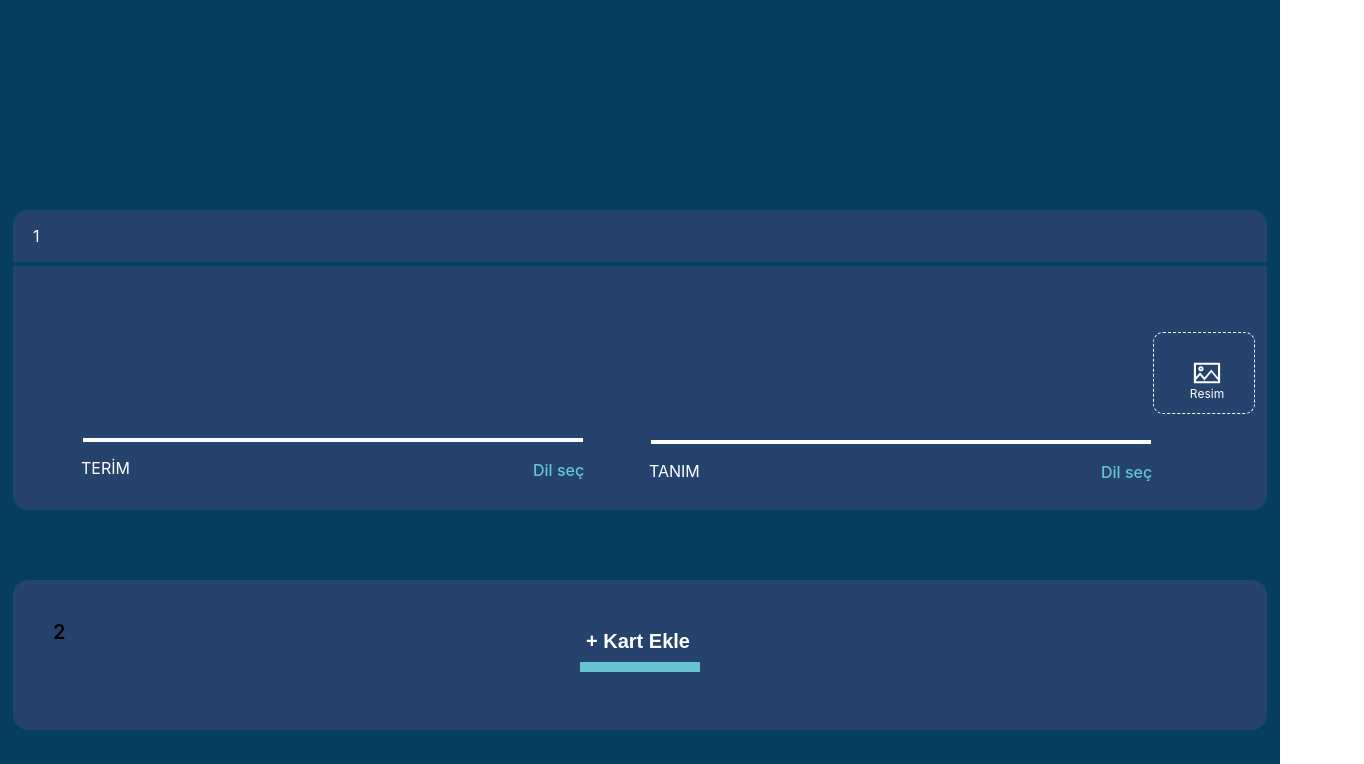
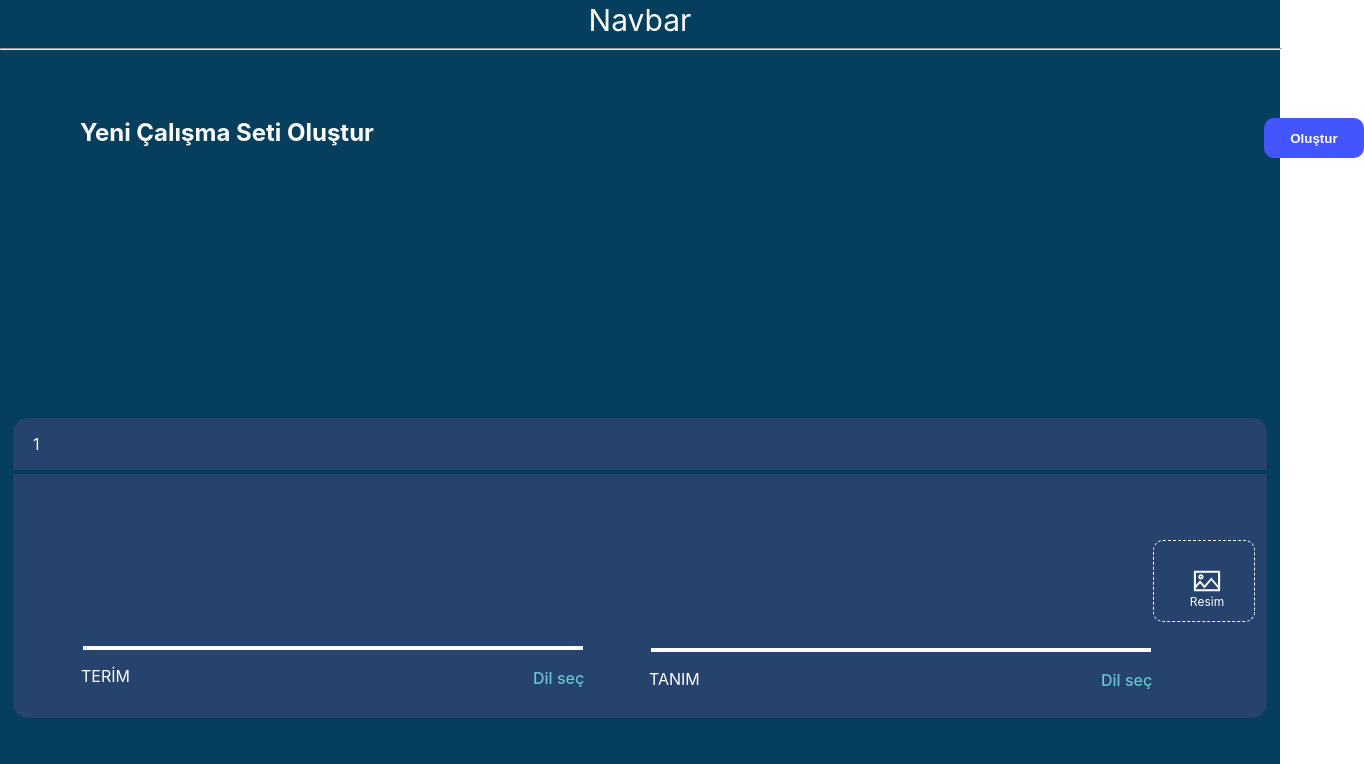
Before and after one commit to GoktugYmsk/dynamic-components-challenge, a React (Create React App) app: page / in a window 1280 px wide. Shown: the top 764 px of the page, 1364 px wide, since content can reach past the window. Built offline with nearby package versions, Linux system fonts and the light colour scheme; no server answers.

Commit message:
navbar location created

```diff
--- a/src/components/content/index.js
+++ b/src/components/content/index.js
@@ -2,6 +2,7 @@ import React, { useState } from 'react';
 
 import { AiOutlinePicture } from 'react-icons/ai';
 
+import Explanation from '../explanation';
 import './index.css';
 
 function Content({ count, openPopup }) {
@@ -17,6 +18,7 @@ function Content({ count, openPopup }) {
 
   return (
     <>
+      <Explanation />
       {Array.from({ length: count }, (_, i) => {
         const isLeftInputActive = inputActiveStates[i * 2];
         const isRightInputActive = inputActiveStates[i * 2 + 1];
--- /dev/null
+++ b/src/components/explanation/index.css
@@ -0,0 +1,44 @@
+.explanation {
+    width: 100%;
+    height: 150px;
+    background: rgb(5, 63, 93);
+    display: flex;
+    top: 0;
+}
+
+.explanation h2 {
+    color: white;
+    padding: 40px;
+    margin-left: 40px;
+}
+
+.explanationBarButton {
+    width: 100px;
+    height: 40px;
+    background: #4255ff;
+    border-style: none;
+    color: white;
+    border-radius: 10px;
+    position: relative;
+    top: 60px;
+    left: 850px;
+    font-weight: 650;
+    cursor: pointer;
+}
+
+.explanationBarButton:hover {
+    background: #3848d7;
+}
+.navbar{
+    width: 100%;
+    height: 40px;
+    background: rgb(5, 63, 93);
+    color: white;
+    font-size: 30px;
+    align-items: center;
+    justify-content: center;
+    display: flex;
+}
+.navbarHr{
+    width: 100%;
+}
--- /dev/null
+++ b/src/components/explanation/index.js
@@ -0,0 +1,20 @@
+import React from 'react'
+
+import './index.css'
+
+function Explanation() {
+    return (
+        <>
+            <div className='navbar' >
+                Navbar
+            </div>
+            <hr className='navbarHr' />
+            <div className='explanation' >
+                <h2>Yeni Çalışma Seti Oluştur</h2>
+                <button className='explanationBarButton' >Oluştur</button>
+            </div>
+        </>
+    )
+}
+
+export default Explanation
```
